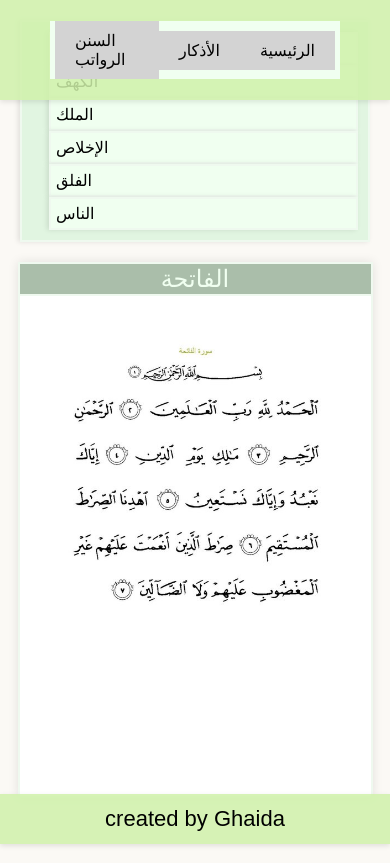
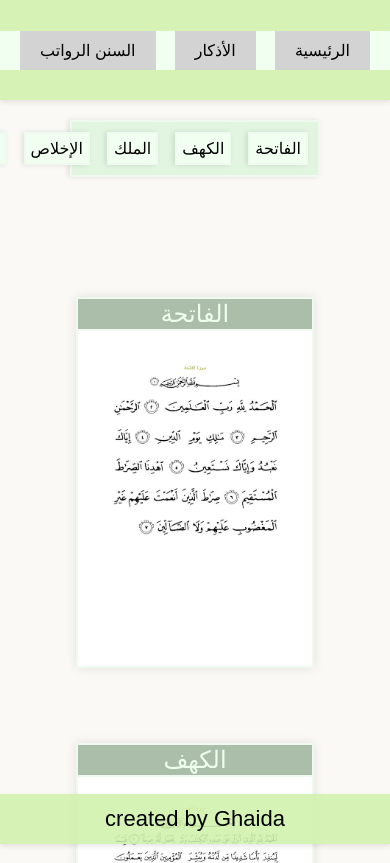
Before and after one commit to GhaidaAL36/WARD, a plain HTML site: page index.html in a window 390 px wide. Shown: the top 863 px of the page. Drawn offline with Linux system fonts and the light colour scheme; a web font is replaced by a local one.

Commit message:
Add files via upload

```diff
--- a/styles/azkar.css
+++ b/styles/azkar.css
@@ -69,12 +69,10 @@
   height: 100%;
   background-color: #eff9ef;
   box-shadow: -2px 0 5px rgba(0, 0, 0, 0.1);
-  margin: 0;
   padding-top: 50px;
 }
 
 .sidebar-item {
-  display: flex;
   padding: 5px;
   margin-bottom: 50px;
   text-decoration: none;
--- a/styles/body.css
+++ b/styles/body.css
@@ -19,9 +19,8 @@
   align-items: center;
   width: 100%;
   max-width: 1200px;
-  margin-left: 50px;
-  margin-right: 50px;
-  padding: 0 5px;
+  margin: auto;
+  padding: 0 20px;
 }
 
 .menu-item{
--- a/styles/index.css
+++ b/styles/index.css
@@ -48,13 +48,3 @@
   max-width: 100%;
   height: auto;
 }
-
-@media (max-width: 768px) {
-  .box {
-      flex-direction: column;
-      margin: 20px;
-  }
-  .content {
-      width: 90%;
-  }
-}
```
